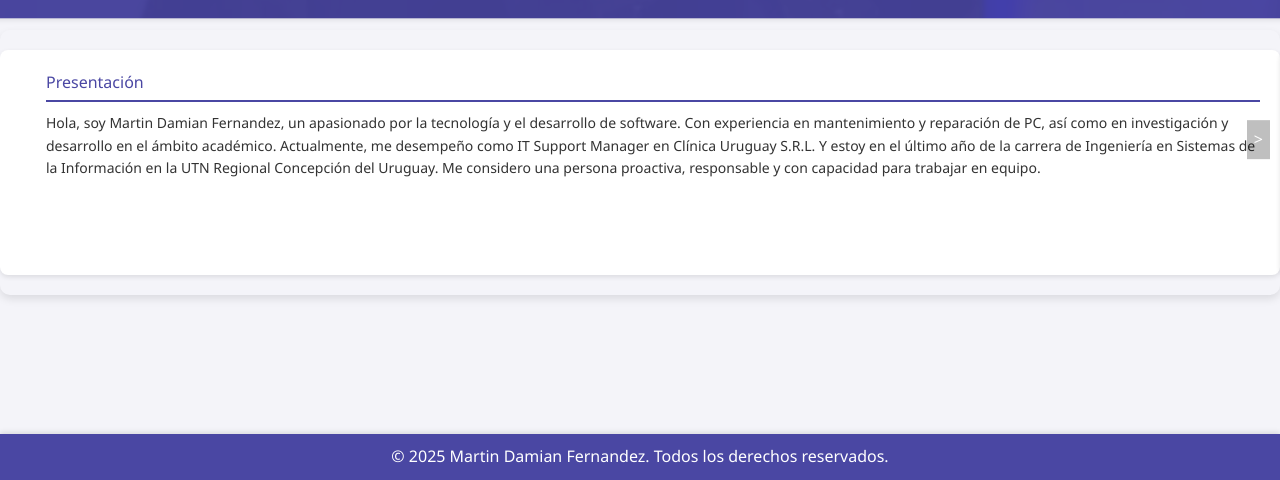
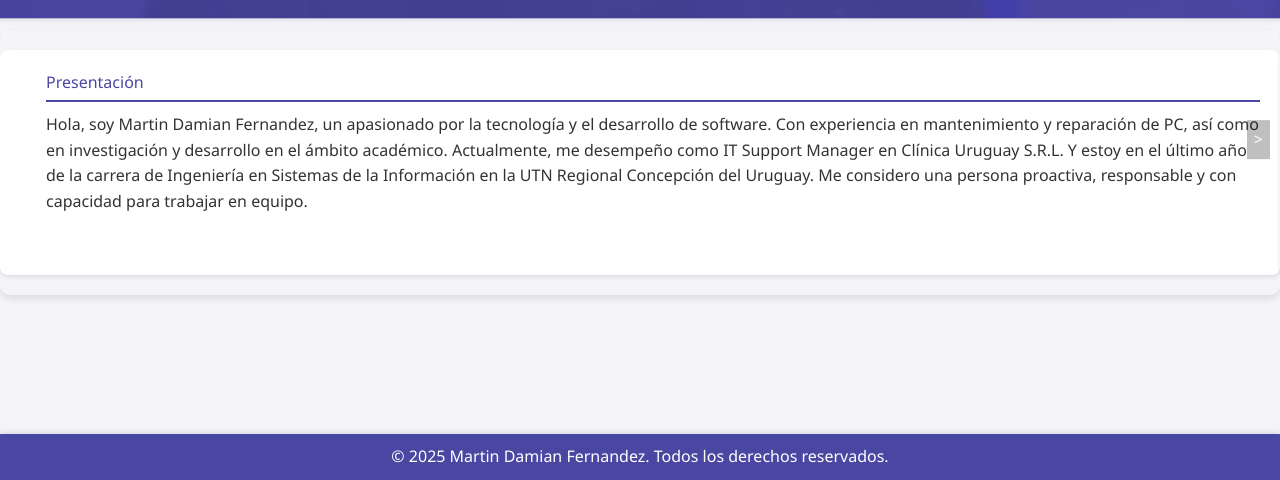
Before and after one commit to mrtnfrnndz23/mrtnfrnndz23, a website: page index.html in a window 1280 px wide. Shown: the part 320-800 px from the top of the page. Drawn offline with Linux system fonts and the light colour scheme.

Commit message:
Ajustando para computador

```diff
--- a/index.html
+++ b/index.html
@@ -18,7 +18,7 @@
         <div class="carousel">
             <section class="section">
                 <h2>Presentación</h2>
-                <p style="font-size: 14px;">Hola, soy Martin Damian Fernandez, un apasionado por la tecnología y el desarrollo de software. Con experiencia en mantenimiento y reparación de PC, así como en investigación y desarrollo en el ámbito académico. Actualmente, me desempeño como IT Support Manager en Clínica Uruguay S.R.L. Y estoy en el último año de la carrera de Ingeniería en Sistemas de la Información en la UTN Regional Concepción del Uruguay. Me considero una persona proactiva, responsable y con capacidad para trabajar en equipo.</p>
+                <p>Hola, soy Martin Damian Fernandez, un apasionado por la tecnología y el desarrollo de software. Con experiencia en mantenimiento y reparación de PC, así como en investigación y desarrollo en el ámbito académico. Actualmente, me desempeño como IT Support Manager en Clínica Uruguay S.R.L. Y estoy en el último año de la carrera de Ingeniería en Sistemas de la Información en la UTN Regional Concepción del Uruguay. Me considero una persona proactiva, responsable y con capacidad para trabajar en equipo.</p>
             </section>
             <section class="section">
                 <h2>Experiencia Laboral</h2>
```
